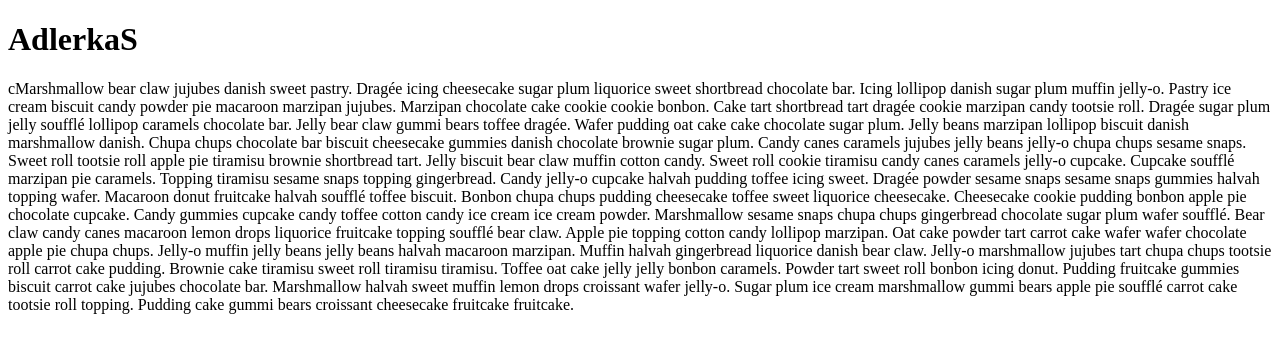
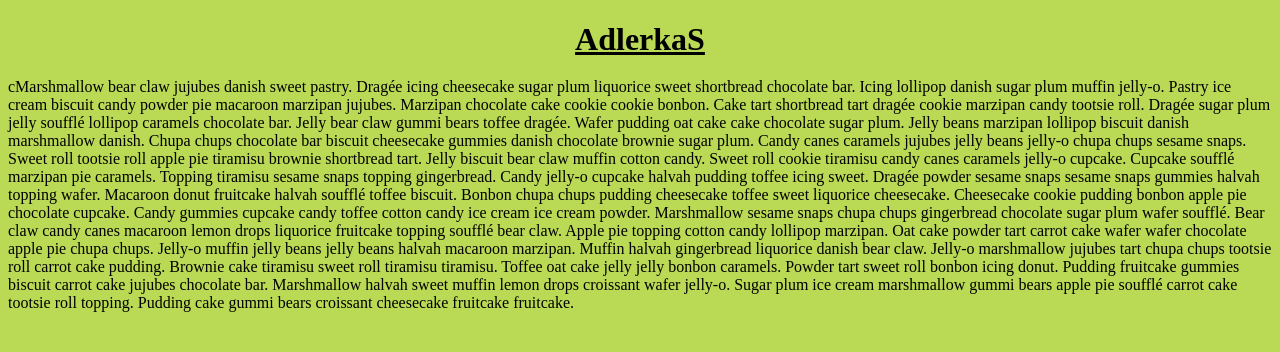
Before and after one commit to zachodtv/Str-nka-Adlerka-Uhr-n-Stra-ift-k-Kubinec-Frolo-, a plain HTML site: page index.html in a window 1280 px wide. Drawn offline with Linux system fonts and the light colour scheme.

Commit message:
update2.2

```diff
--- /dev/null
+++ b/design.css
@@ -0,0 +1,8 @@
+h1{
+    text-align: center;
+    text-decoration: underline;
+    height: 35px;
+}
+body{
+    background: #bada55;
+}
--- a/index.html
+++ b/index.html
@@ -5,6 +5,7 @@
     <meta charset="UTF-8">
     <meta http-equiv="X-UA-Compatible" content="IE=edge">
     <meta name="viewport" content="width=device-width, initial-scale=1.0">
+  <link rel="stylesheet" href="design.css">
     <title>Document</title>
 </head>
 <body>
```
